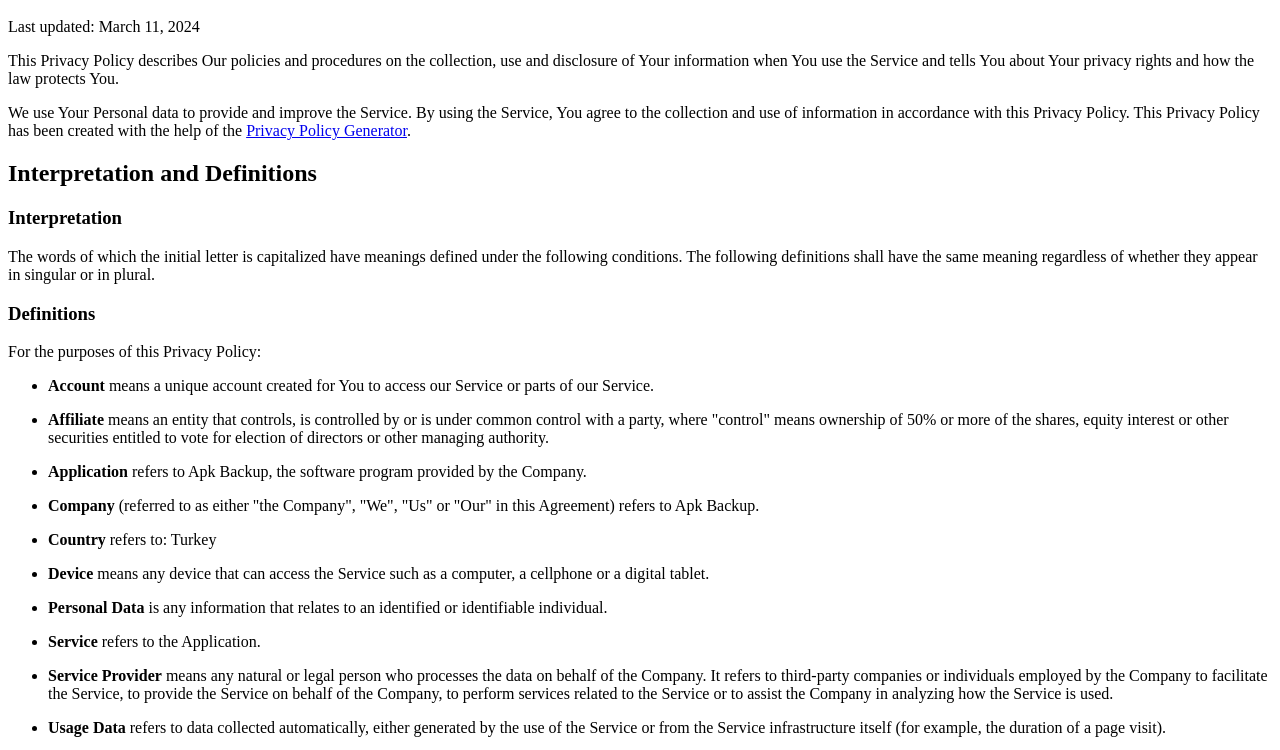
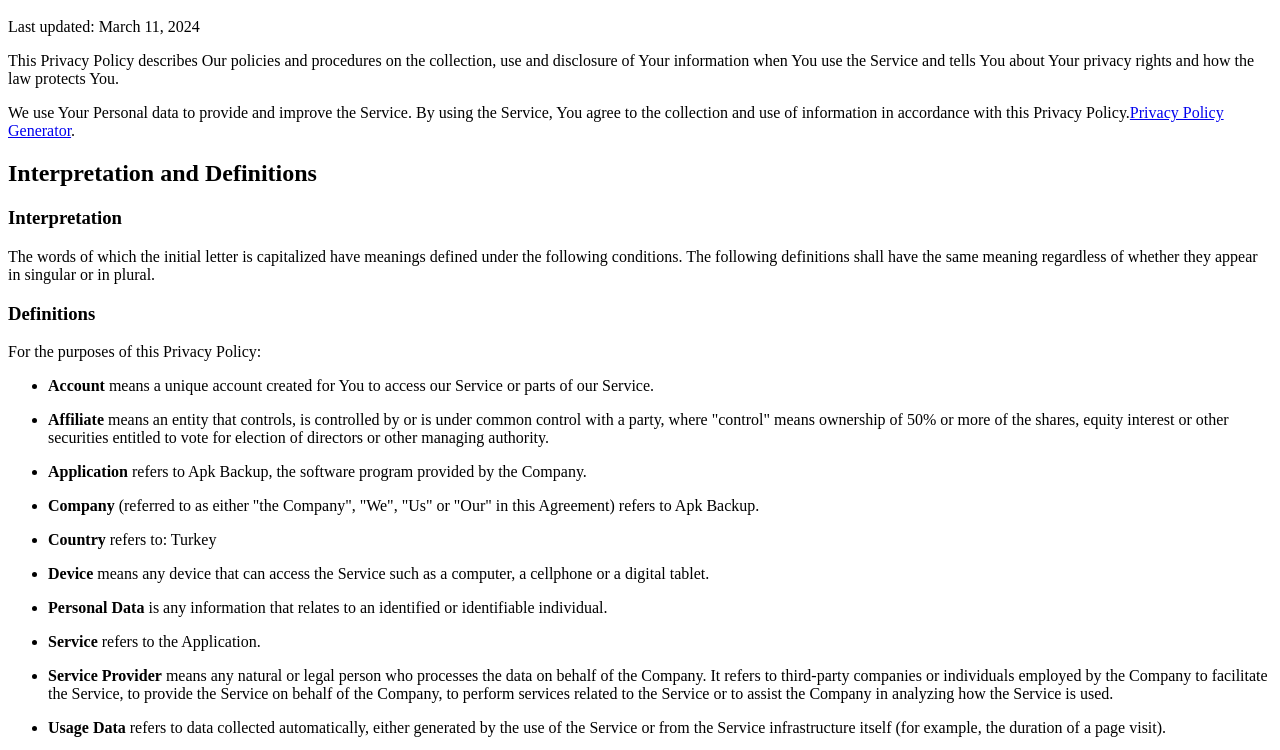
Before and after one commit to l1qu1c1ty/PrivacyPolicy, a plain HTML site: page index.html in a window 1280 px wide. Shown: the part 48-798 px from the top of the page. Drawn offline with Linux system fonts and the light colour scheme.

Commit message:
Update index.html

```diff
--- a/index.html
+++ b/index.html
@@ -1,7 +1,7 @@
 <h1>Privacy Policy</h1>
 <p>Last updated: March 11, 2024</p>
 <p>This Privacy Policy describes Our policies and procedures on the collection, use and disclosure of Your information when You use the Service and tells You about Your privacy rights and how the law protects You.</p>
-<p>We use Your Personal data to provide and improve the Service. By using the Service, You agree to the collection and use of information in accordance with this Privacy Policy. This Privacy Policy has been created with the help of the <a href="https://www.termsfeed.com/privacy-policy-generator/" target="_blank">Privacy Policy Generator</a>.</p>
+<p>We use Your Personal data to provide and improve the Service. By using the Service, You agree to the collection and use of information in accordance with this Privacy Policy.<a href="https://www.termsfeed.com/privacy-policy-generator/" target="_blank">Privacy Policy Generator</a>.</p>
 <h2>Interpretation and Definitions</h2>
 <h3>Interpretation</h3>
 <p>The words of which the initial letter is capitalized have meanings defined under the following conditions. The following definitions shall have the same meaning regardless of whether they appear in singular or in plural.</p>
```
